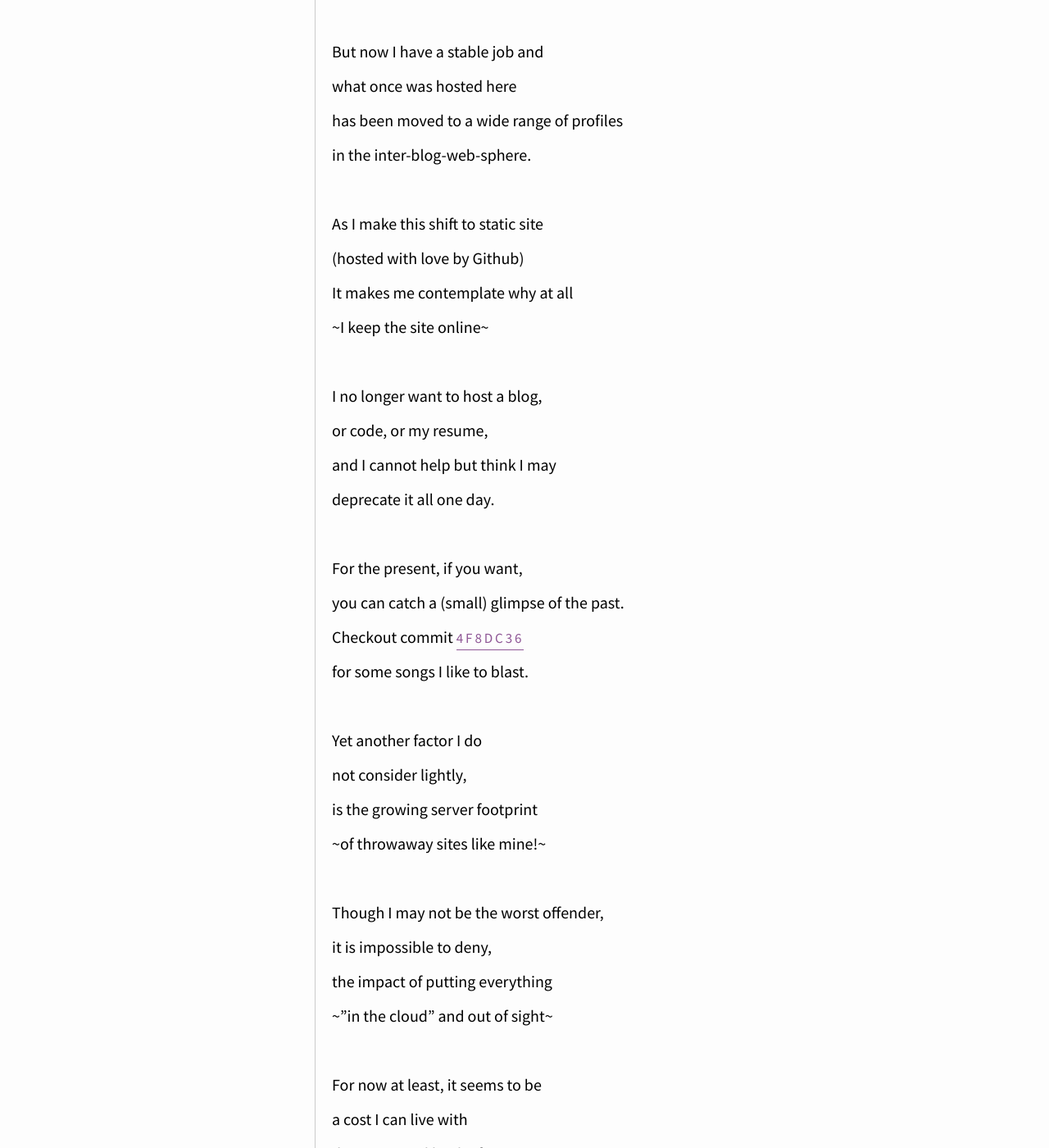
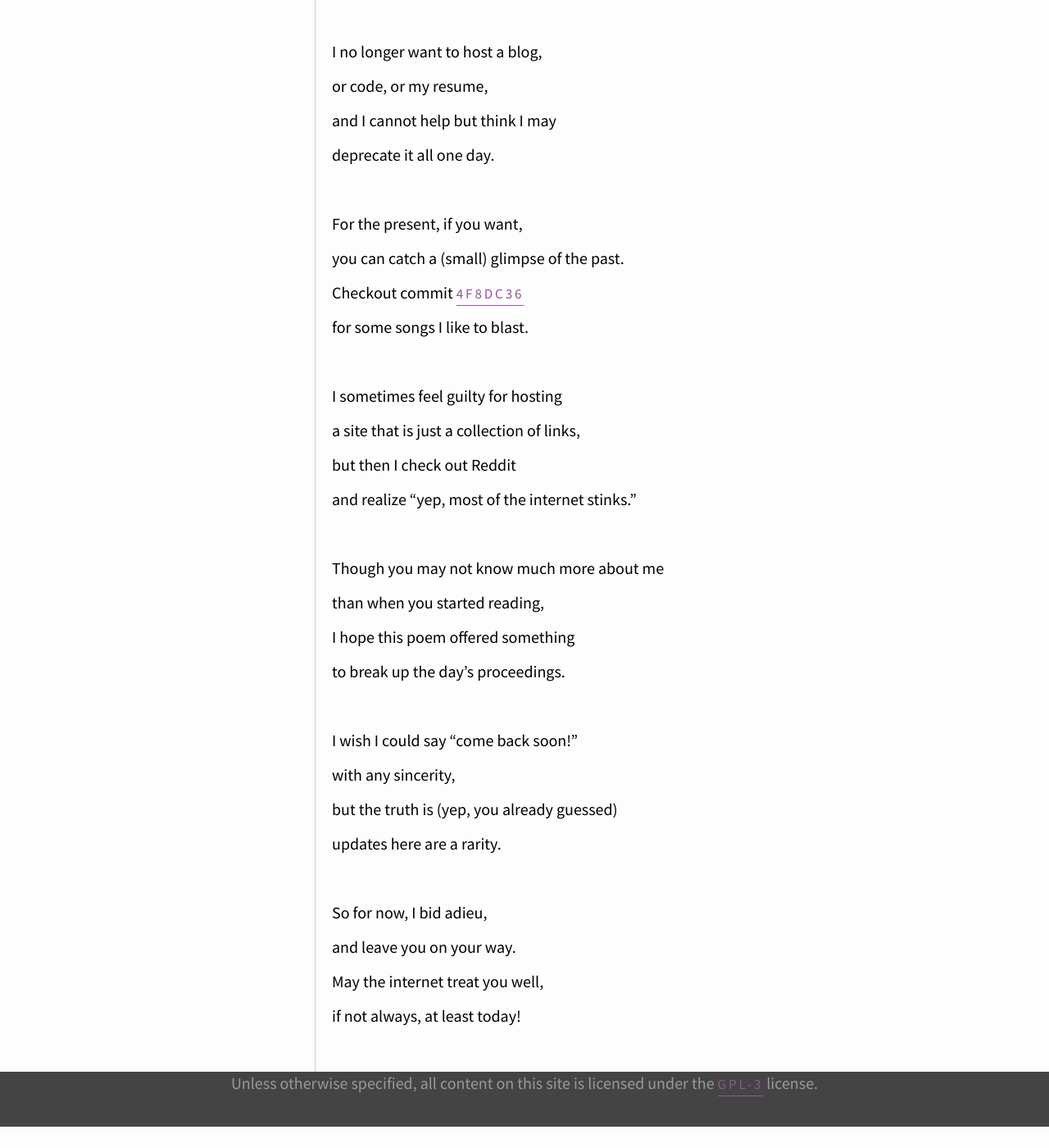
Before and after one commit to ericyd/ericyd.github.io, a Jekyll site: the page built from index.md, in a window 1280 px wide and 1400 px high, scrolled down 1857 px. Shown: the whole window at 82% size. Built offline with Jekyll 4.4.1, drawn with Linux system fonts in a browser that asks for light colours; some web fonts are replaced; after the commit the page ends 3231 px from its top, so only the background shows below that; some of the changed text lies outside the part shown.

Commit message:
finalize home page update

```diff
--- a/index.md
+++ b/index.md
@@ -12,9 +12,9 @@
 
 This website exists, I can be sure,
 
-because you requested it.
+because you requested its
 
-And now some server responded with
+contents, and a server responded with
 
 this unique sequence of bits.
 
@@ -34,11 +34,11 @@
 
 this site is here because
 
-[Lifehacker tricked me](https://lifehacker.com/5958893/why-its-worth-it-to-purchase-your-own-domain-name) to believe
+[Lifehacker tricked me](https://lifehacker.com/5958893/why-its-worth-it-to-purchase-your-own-domain-name) into believing
 
 owning a domain was all the buzz.
 
-<br />
+<!-- <br />
 
 Yet the real answer may not be
 
@@ -86,9 +86,14 @@
 
 has been moved to a wide range of profiles
 
-in the inter-blog-web-sphere.
+in the [inter]-[blog]-[web]-[sphere].
 
-<br />
+[inter]: https://github.com/ericyd
+[blog]: https://bitbucket.org/ericyd/
+[web]: https://soundcloud.com/ericyd
+[sphere]: https://www.linkedin.com/in/ericdauenhauer/
+
+<!-- <br />
 
 As I make this shift to static site
 
@@ -96,7 +101,7 @@
 
 It makes me contemplate why at all
 
-~I keep the site online~
+~I keep the site online~ -->
 
 <br />
 
@@ -120,33 +125,13 @@
 
 <br />
 
-Yet another factor I do
+I sometimes feel guilty for hosting
 
-not consider lightly,
+a site that is just a collection of links,
 
-is the growing server footprint
+but then I check out Reddit
 
-~of throwaway sites like mine!~
-
-<br />
-
-Though I may not be the worst offender,
-
-it is impossible to deny,
-
-the impact of putting everything
-
-~"in the cloud" and out of sight~
-
-<br />
-
-For now at least, it seems to be
-
-a cost I can live with
-
-demonstrated by the fact
-
-~you're reading this very poem!~
+and realize "yep, most of the internet stinks."
 
 <br />
 
@@ -156,7 +141,7 @@
 
 I hope this poem offered something
 
-~to break up the day's monotony~
+to break up the day's proceedings.
 
 <br />
 
@@ -166,7 +151,7 @@
 
 but the truth is (yep, you already guessed)
 
-~the content will be the same~
+updates here are a rarity.
 
 <br />
 
```
Also changed, not shown: other parts of index.md (+3 -3 lines).
